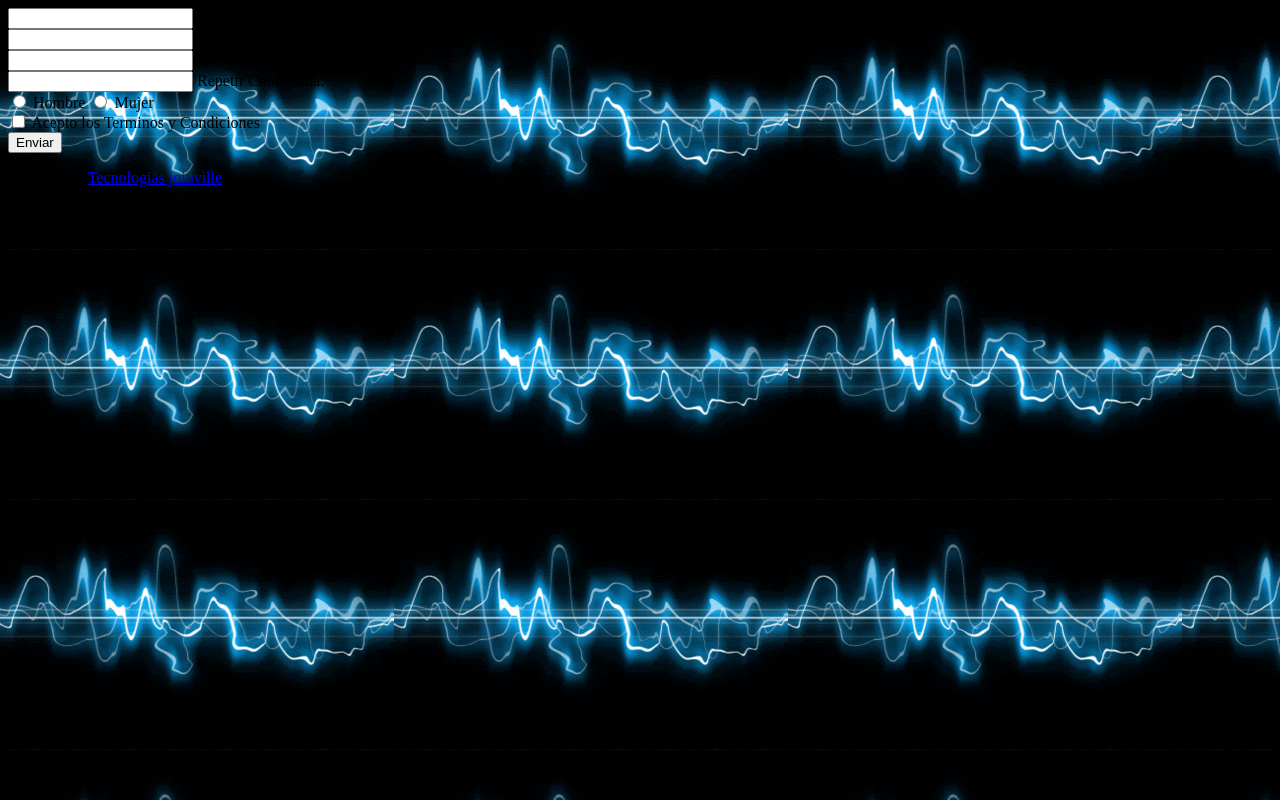
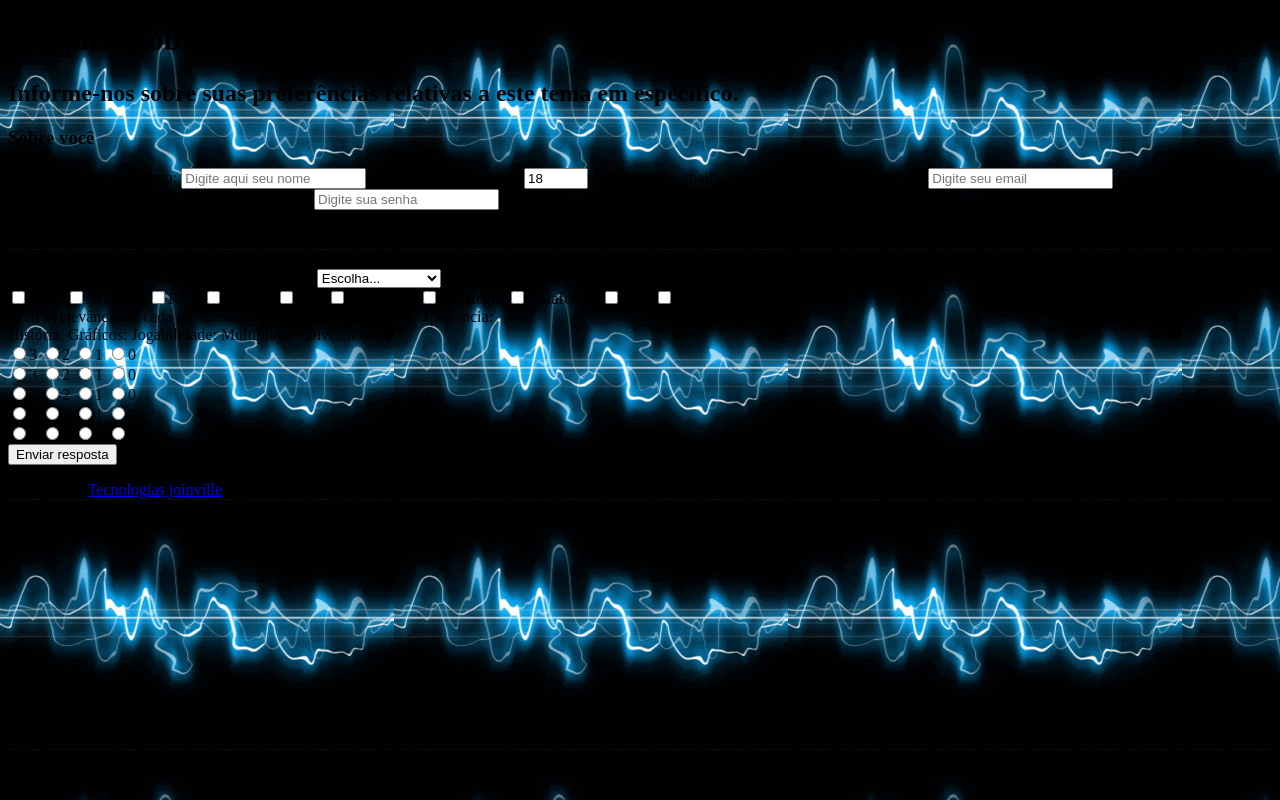
Before and after one commit to desenvolvedorIcotrade/Eletrica, a plain HTML site: page index.html in a window 1280 px wide. Drawn offline with Linux system fonts and the light colour scheme.

Commit message:
Update index.html

```diff
--- a/index.html
+++ b/index.html
@@ -1,40 +1,107 @@
 <!DOCTYPE html>
-<html><div class="contenedor-formulario">
-  <div class="wrap">
-    <form action="" class="formulario" name="formulario_registro" method="get">
+<!DOCTYPE html>
+<html lang="en">
+<head>
+  <meta charset="UTF-8">
+  <meta name="viewport" content="width=device-width, initial-scale=1.0">
+  <meta http-equiv="X-UA-Compatible" content="ie=edge">
+  <title>Exemplo de formulário</title>
+  <link rel="stylesheet" href="estilo.css">
+</head>
+
+  <header>
+    <h1>Pesquisa sobre jogos eletrônicos.</h1>
+    <h2>Informe-nos sobre suas preferências relativas a este tema em específico.</h2>
+  </header>
+  <form action="http://www.google.com" method="post">
+  <section>
     <div>
-        <div class="input-group">
-          <input type="text" id="nombre" name="nombre">
-          <label class="label" for="nombre">Nombre:</label>
+      <h3>Sobre você</h3>
+      <label for="nome">Insira seu nome completo:</label>
+      <input name="nome" type="text" placeholder="Digite aqui seu nome">
+      <label for="idade">Quanto anos você tem?</label>
+      <input name="idade" type="number" min="5" max="110" value="18">
+      <label for="email">Informe um e-mail para enviarmos SPAM pra você:</label>
+      <input name="email" type="email" placeholder="Digite seu email">
+      <label for="senha">Digite a senha desse e-mail para conferirmos se o SPAM tá chegando:</label>
+      <input name="senha" type="password" placeholder="Digite sua senha">
     </div>
-        <div class="input-group">
-          <input type="email" id="correo" name="correo">
-          <label class="label" for="correo">Correo:</label>
+    <div>
+      <h3>Suas preferências de entretenimento</h3>
+      <label for="plataforma">Qual a plataforma que você mais usa para jogar</label>
+      <select name="plataforma">
+        <option value="">Escolha...</option>
+        <option value="ps">Sony PlayStation</option>
+        <option value="ms">Microsoft XBOX</option>
+        <option value="nt">Nintendo</option>
+        <option value="pc">Computador</option>
+        <option value="xd">Smartphone</option>
+      </select>
+      <label for="check-generos">Quais os seus gêneros preferidos?</label>
+      <div id="check-generos">
+        <label for="acao"><input name="acao" type="checkbox">Ação</label>
+        <label for="aventura"><input name="aventura" type="checkbox">Aventura</label>
+        <label for="rpg"><input name="rpg" type="checkbox">RPG</label>
+        <label for="esporte"><input name="esporte" type="checkbox">Esporte</label>
+        <label for="tiro"><input name="tiro" type="checkbox">Tiro</label>
+        <label for="simulacao"><input name="simulacao" type="checkbox">Simulação</label>
+        <label for="estrategia"><input name="estrategia" type="checkbox">Estratégia</label>
+        <label for="plataforma"><input name="plataforma" type="checkbox">Plataforma</label>
+        <label for="luta"><input name="luta" type="checkbox">Luta</label>
+        <label for="casual"><input name="casual" type="checkbox">Casual</label>
       </div>
-        <div class="input-group">
-          <input type="password" id="pass" name="pass">
-          <label class="label" for="pass">Contraseña:</label>
+      <label for="relevancia">Qual a relevância de cada um dos seguintes critérios para a sua experiência:</label>
+      <div id="relevancia">
+        <div>
+          <label class="block" for="h">História:</label>
+          <label class="block" for="g">Gráficos:</label>
+          <label class="block" for="j">Jogabilidade:</label>
+          <label class="block" for="m">Multiplayer:</label>
+          <label class="block" for="d">Diversão</label>
         </div>
-        <div class="input-group">
-          <input type="password" id="pass2" name="pass2">
-          <label class="label" for="pass2">Repetir Contraseña:</label>
+        <div>
+          <div class="categoria" id="historia">
+            <label><input type="radio" name="h">3</label>
+            <label><input type="radio" name="h">2</label>
+            <label><input type="radio" name="h">1</label>
+            <label><input type="radio" name="h">0</label>
           </div>
-        <div class="input-group radio">
-          <input type="radio" name="sexo" id="hombre" value="Hombre">
-          <label for="hombre">Hombre</label>
-          <input type="radio" name="sexo" id="mujer" value="Mujer">
-          <label for="mujer">Mujer</label>
+          <div class="categoria" id="graficos">
+            <label><input type="radio" name="g">3</label>
+            <label><input type="radio" name="g">2</label>
+            <label><input type="radio" name="g">1</label>
+            <label><input type="radio" name="g">0</label>
           </div>
-        <div class="input-group checkbox">
-          <input type="checkbox" name="terminos" id="terminos" value="true">
-          <label for="terminos">Acepto los Terminos y Condiciones</label>
+          <div class="categoria" id="jogabilidade">
+            <label><input type="radio" name="j">3</label>
+            <label><input type="radio" name="j">2</label>
+            <label><input type="radio" name="j">1</label>
+            <label><input type="radio" name="j">0</label>
           </div>
-
-        <input type="submit" id="btn-submit" value="Enviar">
+          <div class="categoria" id="multiplayer">
+            <label><input type="radio" name="m">3</label>
+            <label><input type="radio" name="m">2</label>
+            <label><input type="radio" name="m">1</label>
+            <label><input type="radio" name="m">0</label>
           </div>
-    </form>
+          <div class="categoria" id="diversao">
+              <label><input type="radio" name="d">3</label>
+              <label><input type="radio" name="d">2</label>
+              <label><input type="radio" name="d">1</label>
+              <label><input type="radio" name="d">0</label>
           </div>
         </div>
+      </div>
+    </div>
+    <div>
+      <button type="submit">Enviar resposta</button>
+    </div>
+  </section>
+  </form>
+
+</html>
+
+
 
 
 
```
Lines whose indentation alone changed are shown as unchanged.
